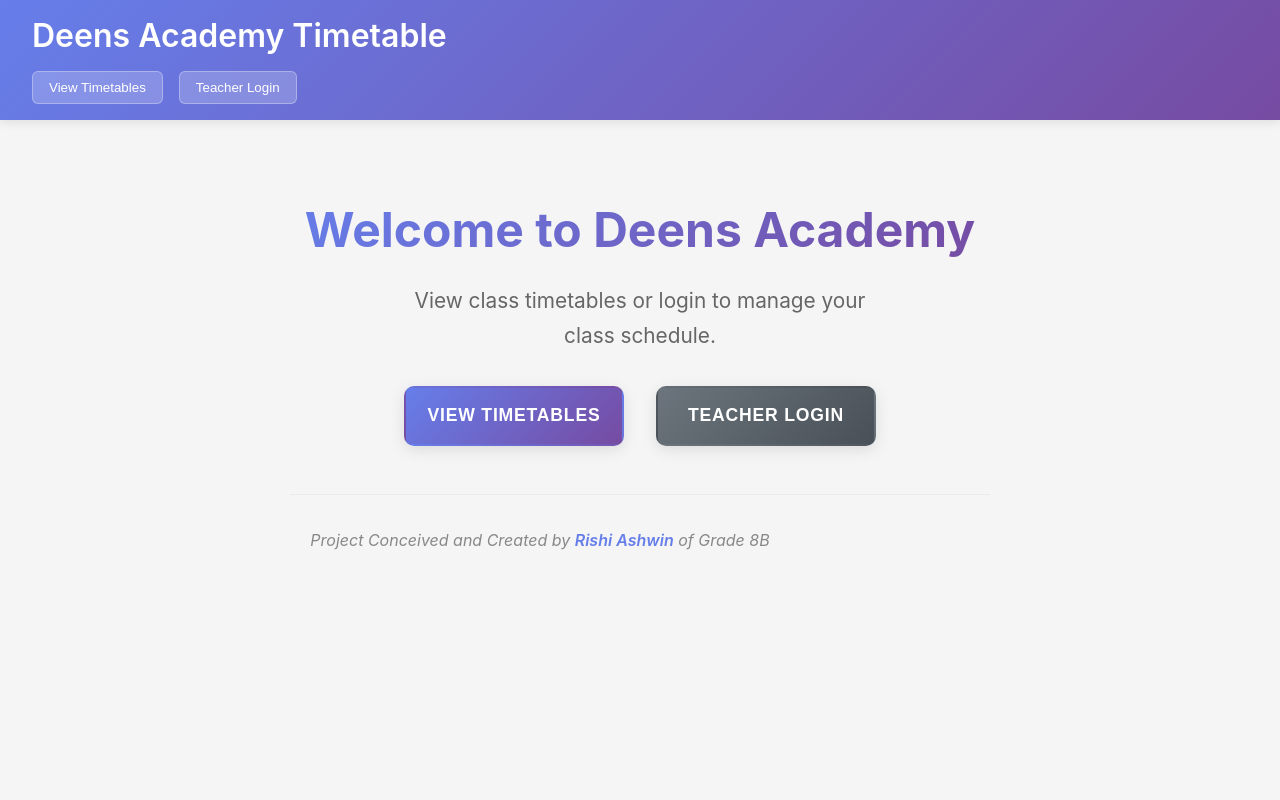
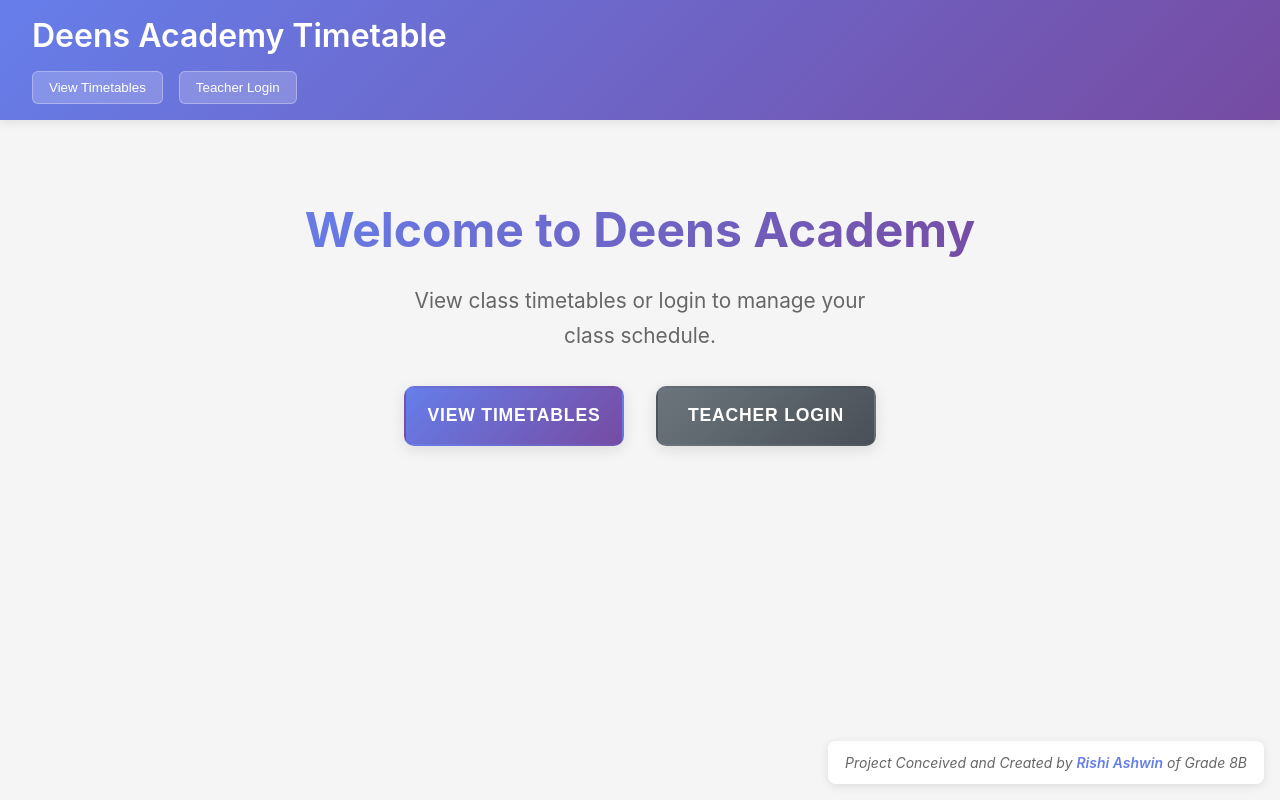
Before and after one commit to ashwinmohan81/deens-timetable, a React (Vite) app: page / in a window 1280 px wide. Built offline with nearby package versions, Linux system fonts and the light colour scheme.

Commit message:
Reposition credit text to bottom right corner with floating design and backdrop blur effect

```diff
--- a/src/App.css
+++ b/src/App.css
@@ -573,16 +573,24 @@ main {
 
 /* Credit Text */
 .credit-text {
-  margin-top: 3rem;
-  padding-top: 2rem;
-  border-top: 1px solid #e9ecef;
+  position: fixed;
+  bottom: 1rem;
+  right: 1rem;
+  padding: 0.75rem 1rem;
+  background: rgba(255, 255, 255, 0.95);
+  border-radius: 8px;
+  box-shadow: 0 2px 10px rgba(0, 0, 0, 0.1);
+  backdrop-filter: blur(10px);
+  border: 1px solid rgba(255, 255, 255, 0.2);
+  z-index: 1000;
 }
 
 .credit-text p {
-  font-size: 1rem;
-  color: #888;
+  font-size: 0.875rem;
+  color: #666;
   margin: 0;
   font-style: italic;
+  white-space: nowrap;
 }
 
 .credit-text strong {
--- a/src/App.jsx
+++ b/src/App.jsx
@@ -63,9 +63,9 @@ function App() {
                     Teacher Login
                   </button>
                 </div>
-                <div className="credit-text">
-                  <p>Project Conceived and Created by <strong>Rishi Ashwin</strong> of Grade 8B</p>
-                </div>
+              </div>
+              <div className="credit-text">
+                <p>Project Conceived and Created by <strong>Rishi Ashwin</strong> of Grade 8B</p>
               </div>
             </div>
           )}
```
